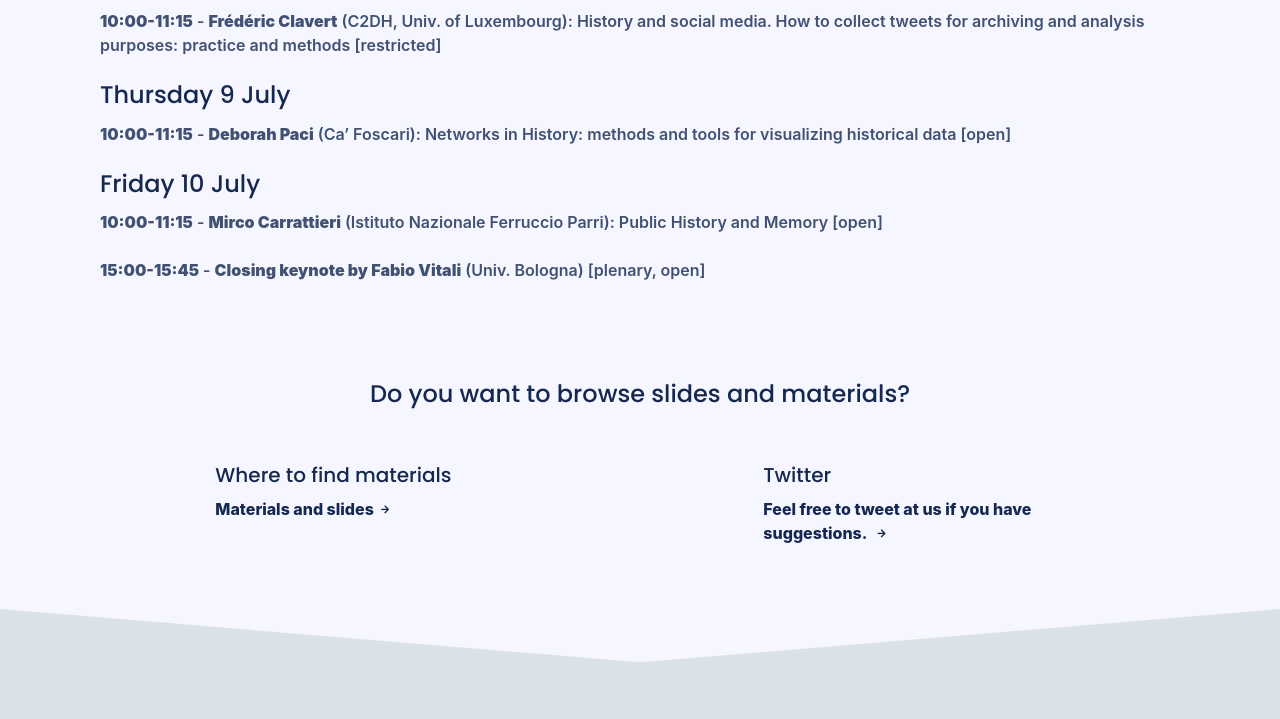
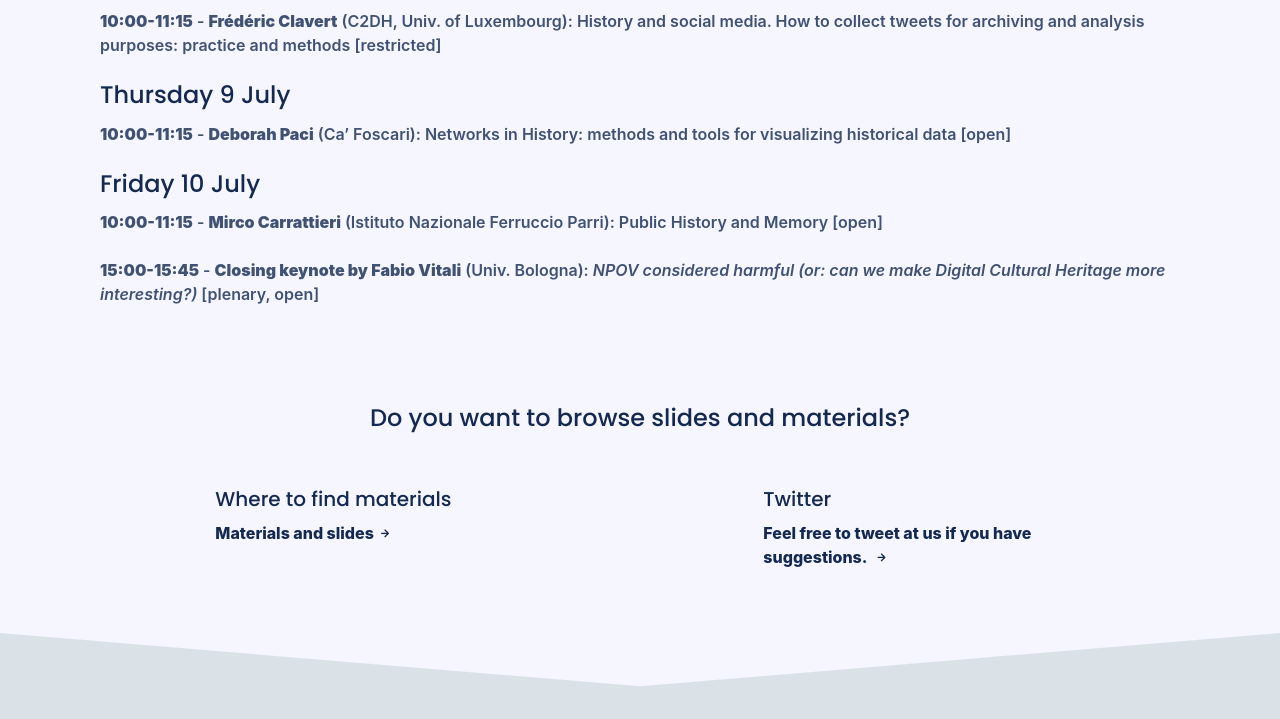
Before and after one commit to vedph/summercamp, a Jekyll site: the page built from programme/strand_2.html, in a window 1280 px wide and 900 px high, scrolled down 781 px, cut to the strip 0-719 px from the top of the window. Built offline with Jekyll 4.4.1, drawn with Linux system fonts in a browser that asks for light colours; nearby versions of some CDN libraries; some web fonts are replaced.

Commit message:
Add title of Vitali keynote

```diff
--- a/programme/index.html
+++ b/programme/index.html
@@ -16,7 +16,7 @@ title: Programme
 
   <h4>Friday, 10 July</h4>
   <p class="text-secondary color" style="text-align: justify;">morning: strand activities</p>
-  <p class="text-secondary color" style="text-align: justify;"><strong>15:00-15:45</strong> - Farewell, <strong>Closing Keynote by Fabio Vitali</strong> [plenary, open] [<a href="{{site.baseurl}}/keynote">read the abstract</a>]</p>
+  <p class="text-secondary color" style="text-align: justify;"><strong>15:00-15:45</strong> - Farewell, <strong>Closing Keynote by Fabio Vitali</strong>: <em>NPOV considered harmful (or: can we make Digital Cultural Heritage more interesting?)</em> [plenary, open] [<a href="{{site.baseurl}}/keynote">read the abstract</a>]</p>
 
   <h2>Strand activies:</h2>
 
--- a/programme/strand_1.html
+++ b/programme/strand_1.html
@@ -61,6 +61,6 @@ subcategory: programme
 
 <p><strong>11.45-12.30</strong> - Discussion: How would I apply all this to my own research project? [restricted]</p>
 
-<p><strong>15:00-15:45</strong> - <strong>Closing keynote by Fabio Vitali</strong> (Univ. Bologna) [plenary, open]</p>
+<p><strong>15:00-15:45</strong> - <strong>Closing keynote by Fabio Vitali</strong> (Univ. Bologna): <em>NPOV considered harmful (or: can we make Digital Cultural Heritage more interesting?)</em> [plenary, open]</p>
 
 </div>
--- a/programme/strand_2.html
+++ b/programme/strand_2.html
@@ -31,4 +31,4 @@ subcategory: programme
 
 <p><strong>10:00-11:15</strong> - <strong>Mirco Carrattieri</strong> (Istituto Nazionale Ferruccio Parri): Public History and Memory [open]</p>
 
-<p><strong>15:00-15:45</strong> - <strong>Closing keynote by Fabio Vitali</strong> (Univ. Bologna) [plenary, open]</p>
+<p><strong>15:00-15:45</strong> - <strong>Closing keynote by Fabio Vitali</strong> (Univ. Bologna): <em>NPOV considered harmful (or: can we make Digital Cultural Heritage more interesting?)</em> [plenary, open]</p>
--- a/programme/strand_3.html
+++ b/programme/strand_3.html
@@ -37,4 +37,4 @@ subcategory: programme
 
 <p><strong>11:00-12:30</strong> - Digital Culture at the time of Covid-19 (with presentation of selected posters) [student forum, restricted]</p>
 
-<p><strong>15:00-15:45</strong> - <strong>Closing keynote by Fabio Vitali</strong> (Univ. Bologna) [plenary, open]</p>
+<p><strong>15:00-15:45</strong> - <strong>Closing keynote by Fabio Vitali</strong> (Univ. Bologna): <em>NPOV considered harmful (or: can we make Digital Cultural Heritage more interesting?)</em> [plenary, open]</p>
--- a/programme/strand_4.html
+++ b/programme/strand_4.html
@@ -42,4 +42,4 @@ subcategory: programme
 
 <p><strong>10:00-11:00</strong> - <strong>Diego Calaon</strong>, <strong>Elisa Corrò</strong>, <strong>Eleonora Delpozzo</strong>, <strong>Sofia Antonello</strong> (Ca’ Foscari): Virtual Data Camp “The Materiality of a Global Lockdown” - Step 5, Presentation of the Individual projects [restricted]</p>
 
-<p><strong>15:00-15:45</strong> - <strong>Closing keynote by Fabio Vitali</strong> (Univ. Bologna) [plenary, open]</p>
+<p><strong>15:00-15:45</strong> - <strong>Closing keynote by Fabio Vitali</strong> (Univ. Bologna): <em>NPOV considered harmful (or: can we make Digital Cultural Heritage more interesting?)</em> [plenary, open]</p>
```
